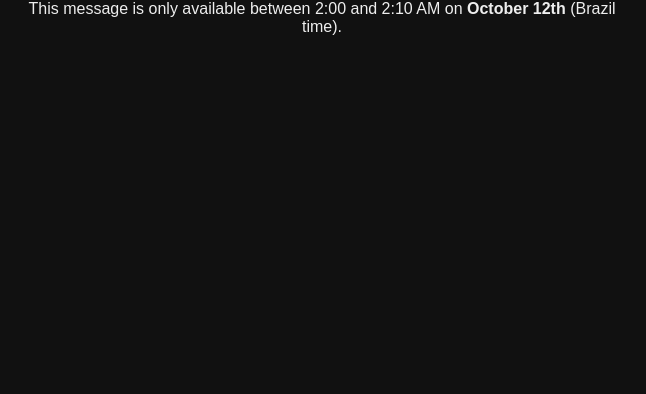
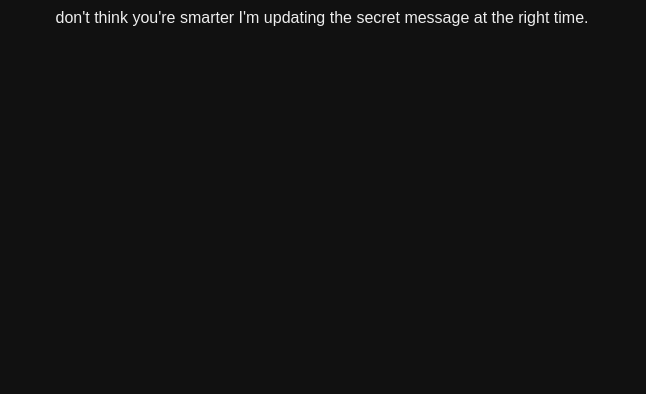
Before and after one commit to conciousness-evolved/time-lock-secret, a plain HTML site: page index.html in a window 1280 px wide. Shown: the part 422-816 px from the top of the page, without its empty margins (318-964 px from the left). Drawn offline with Linux system fonts and the light colour scheme.

Commit message:
Update index.html

```diff
--- a/index.html
+++ b/index.html
@@ -24,13 +24,13 @@
 
   <script>
     const now = new Date();
-    const start = new Date("2025-10-12T02:00:00-03:00");  // UTC-3 (Brazil time)
+    const start = new Date("2025-07-12T02:00:00-03:00");  // UTC-3 (Brazil time)
     const end = new Date("2025-10-12T02:10:00-03:00");
 
     if (now >= start && now <= end) {
       document.getElementById("message").innerHTML = `
         <h1>🔐 Secret Message</h1>
-        <p>The password is: <strong>BLACKROSE42</strong></p>
+        <p>don't think you're smarter I'm updating the secret message at the right time.</p>
       `;
     } else {
       document.getElementById("message").innerHTML = `
```
